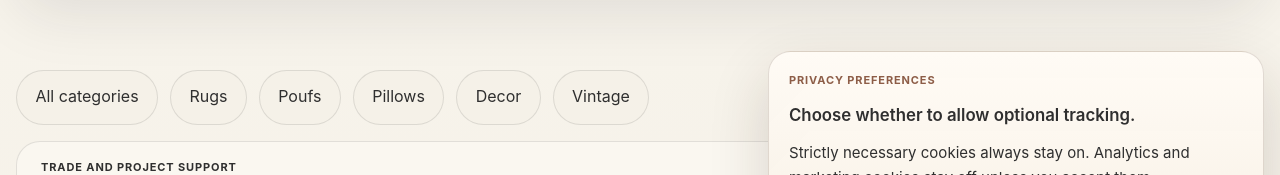
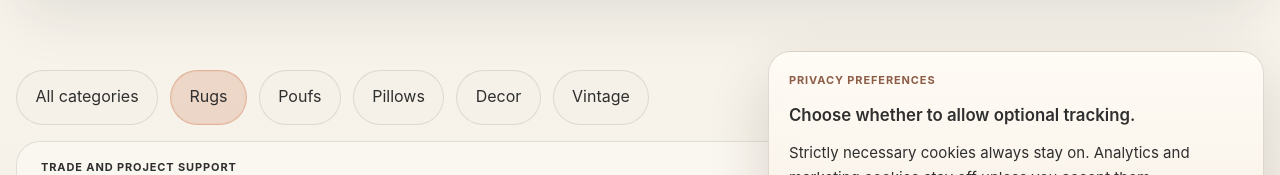
Before and after one commit to Riad-Rug/loom-hearth-studio, a Next.js app: page /shop/rugs/beni-ourain in a window 1280 px wide. Shown: the part 469-644 px from the top of the page. Built offline with nearby package versions, Linux system fonts and the light colour scheme; no server answers; the database is empty.

Commit message:
Fallback category highlight for style pages

```diff
--- a/features/catalog/catalog-page-view.tsx
+++ b/features/catalog/catalog-page-view.tsx
@@ -29,6 +29,9 @@ export function CatalogPageView({ category, products, collection }: CatalogPageV
   const heroCopy = collection?.description ?? (categoryMeta ? categoryMeta.description : catalogLanding.description);
   const heroBullets = collection?.bullets ?? (categoryMeta ? categoryMeta.bullets : catalogLanding.bullets);
   const heroParagraphs = heroCopy.split("\n\n");
+  const hasExactCategoryLink = collection?.href
+    ? catalogCategories.some((item) => item.href === collection.href)
+    : false;
 
   return (
     <div className={styles.page}>
@@ -63,7 +66,10 @@ export function CatalogPageView({ category, products, collection }: CatalogPageV
             All categories
           </Link>
           {catalogCategories.map((item) => {
-            const isActive = collection?.href ? item.href === collection.href : item.key === category;
+            const isActive =
+              collection?.href && hasExactCategoryLink
+                ? item.href === collection.href
+                : item.key === category;
 
             return (
               <Link
```
